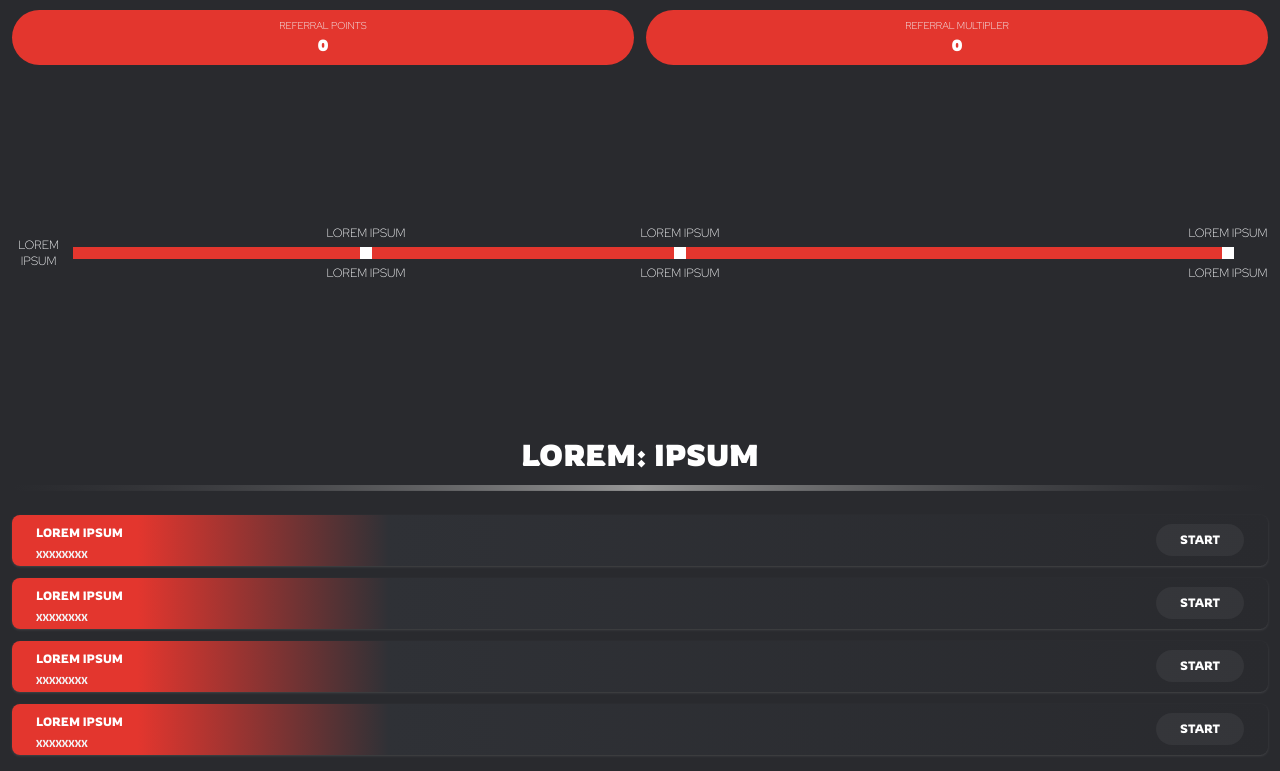
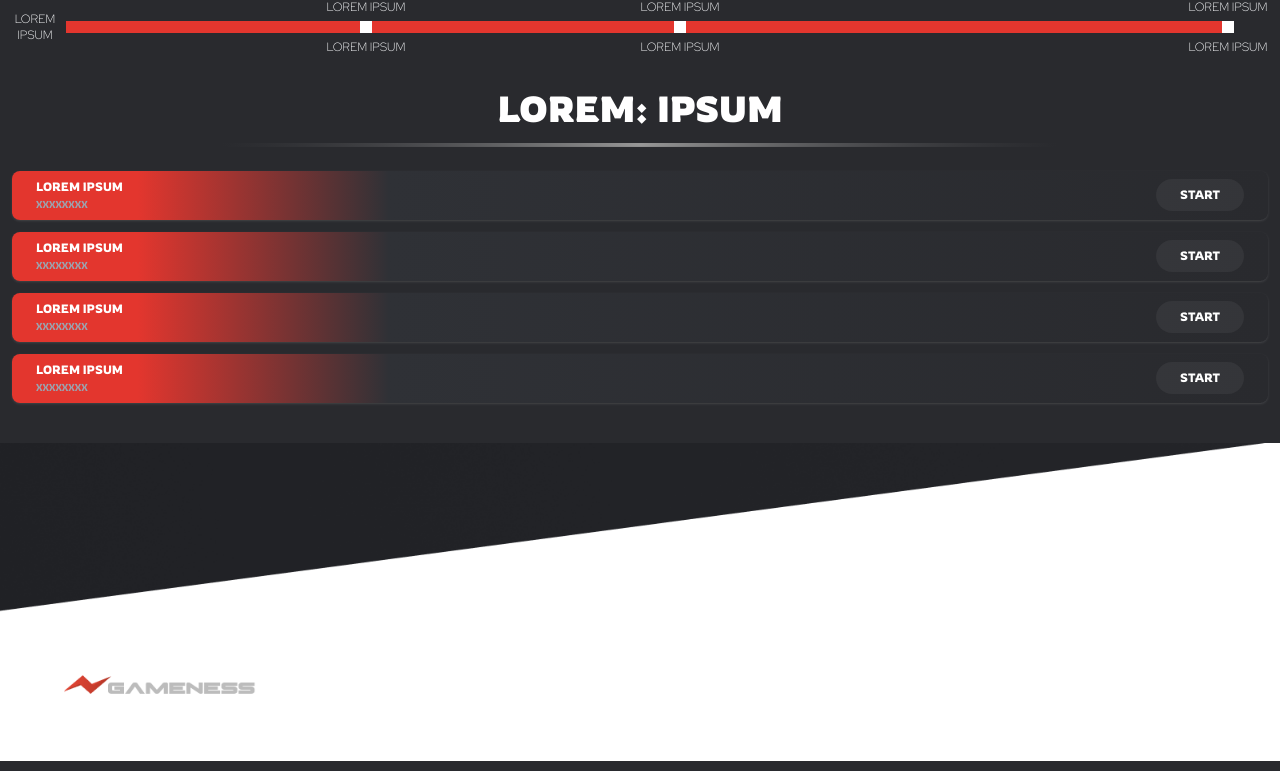
Before and after one commit to VortexZAA/gameness, a Next.js app: page / in a window 1280 px wide. Shown: the part 549-1320 px from the top of the page. Built offline with nearby package versions, Linux system fonts and the light colour scheme.

Commit message:
Update styling in index.tsx and globals.css

```diff
--- a/src/pages/index.tsx
+++ b/src/pages/index.tsx
@@ -11,7 +11,7 @@ const menu = [
 export default function Home() {
   return (
     <>
-      <main className="w-full h-full flex justify-start items-center flex-col min-h-screen max-w-[100vw] overflow-x-hidden text-white  md:gap-40 gap-6 p-3 pb-10 relative">
+      <main className="w-full h-full flex justify-start items-center flex-col min-h-screen max-w-[100vw] overflow-x-hidden text-white   gap-6 xl:gap-10 p-3 pb-10 relative">
         <header className=" h-8 flex justify-between items-center w-full">
           <Image
             src="/logo.png"
@@ -66,12 +66,12 @@ export default function Home() {
           <Image
             src="/hero.png"
             alt="Hero"
-            className="h-32 w-fit"
+            className="h-32 w-fit lg:h-full"
             width={150}
             height={150}
           />
         </div>
-        <div className="grid grid-cols-2 gap-3 w-full">
+        <div className="grid grid-cols-2 lg:grid-cols-4 gap-3 w-full">
           {[
             {
               title: "MISSIONS  COMPLETED",
@@ -101,7 +101,7 @@ export default function Home() {
             </div>
           ))}
         </div>
-        <div className="flex gap-2 items-center w-full text-xs py-3 pr-10 relative">
+        <div className="flex gap-2 items-center w-full text-[10px] sm:text-xs py-3 pr-10 relative">
           <div className=" flex flex-col justify-between h-full items-center absolute left-1/4">
             <span className="text-gray-100 w-20 font-red_hot_display font-light text-center">
               LOREM IPSUM{" "}
@@ -129,7 +129,7 @@ export default function Home() {
               LOREM IPSUM{" "}
             </span>
           </div>
-          <span className="text-gray-100 w-14 font-red_hot_display font-light text-center">
+          <span className="text-gray-100 w-12 font-red_hot_display font-light text-center">
             LOREM IPSUM{" "}
           </span>
 
@@ -163,11 +163,11 @@ export default function Home() {
             ].map((item) => (
               <div
                 key={item.id}
-                className="flex justify-center  shadow shadow-white/10 gap-2 w-full items-center bg-gradient-to-r from-primary from-10% via-[#2F3136] via-30% rounded-lg px-6 py-1 "
+                className="flex justify-center  shadow shadow-white/10 gap-2 w-full items-center bg-gradient-to-r from-primary from-10% via-[#2F3136] via-30% rounded-lg px-6 py-2 "
               >
-                <div className="flex flex-col gap-0 w-full">
-                  <h5 className="leading-7 text-xs">{item.title}</h5>
-                  <p className="text-gray-100 text-[10px] font-light">
+                <div className="flex flex-col gap-0.5 w-full">
+                  <h5 className=" text-xs">{item.title}</h5>
+                  <p className="text-gray-400 text-[10px] font-extralight">
                     {item.description}
                   </p>
                 </div>
@@ -184,8 +184,9 @@ export default function Home() {
           src="/footer.png"
           alt="Logo"
           className="h-fit w-full"
-          width={200}
-          height={200}
+          quality={100}
+          width={1000}
+          height={500}
         />
       </footer>
     </>
@@ -194,7 +195,7 @@ export default function Home() {
 
 const HR = () => (
   <svg
-    className="w-full h-fit"
+    className="w-full h-fit lg:w-2/3"
     viewBox="0 0 1273 6"
     fill="none"
     xmlns="http://www.w3.org/2000/svg"
--- a/src/styles/globals.css
+++ b/src/styles/globals.css
@@ -10,10 +10,10 @@
 
 @layer utilities {
  h1 {
-    @apply text-3xl font-bold ;
+    @apply text-3xl lg:text-4xl 2xl:text-8xl lg:mb-1 2xl:mb-10 2xl:leading-relaxed font-bold ;
  }
  h2 {
-    @apply text-xl font-bold ;
+    @apply text-xl lg:text-3xl 2xl:text-6xl lg:mb-1 2xl:mb-6 2xl:leading-relaxed font-bold ;
  }
  h3 {
     @apply text-base font-semibold ;
```
Also changed, not shown: public/footer.png.
